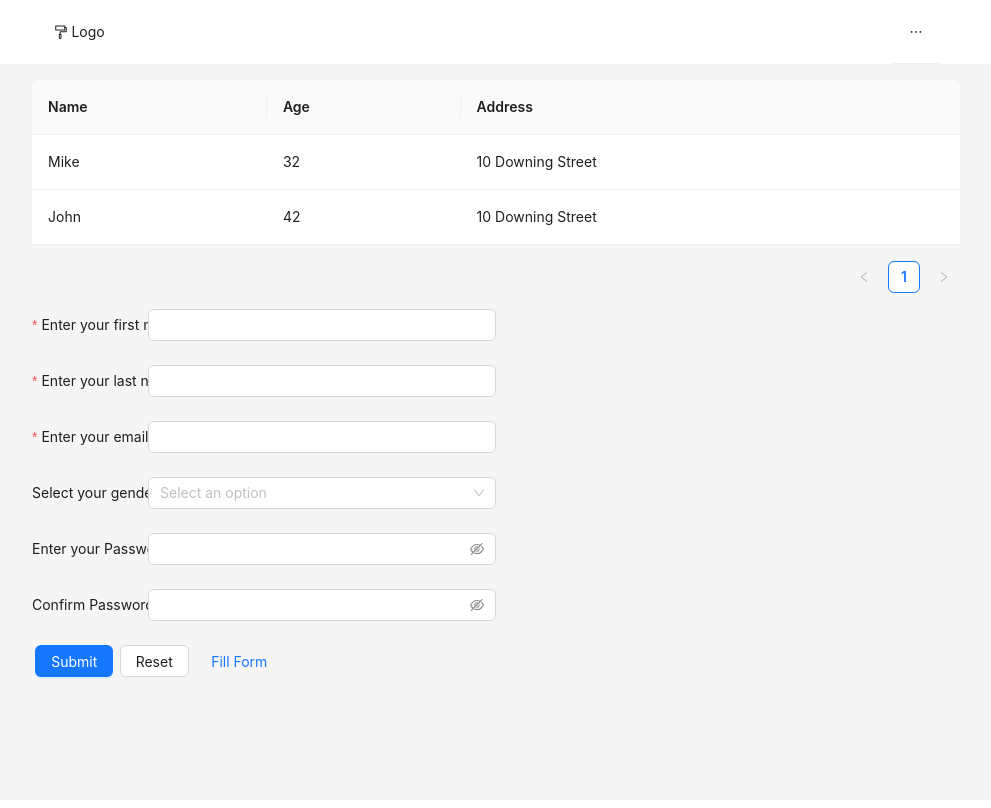
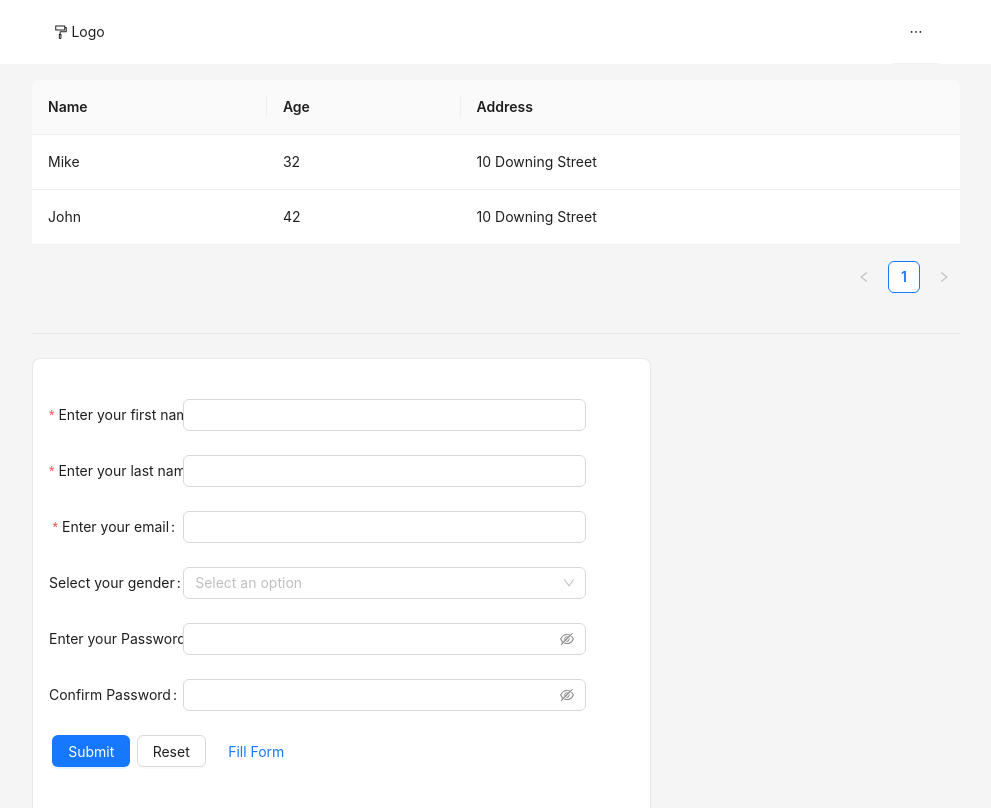
Before and after one commit to abh1sh3kk/exploring-antd, a React (Vite) app: page / in a window 1280 px wide. Shown: the top 808 px of the page, without its empty margins (144-1135 px from the left). Built offline with nearby package versions, Linux system fonts and the light colour scheme.

Commit message:
bg color in form

```diff
--- a/src/App.jsx
+++ b/src/App.jsx
@@ -150,22 +150,16 @@ const App = () => {
             </Header>
 
             <Layout className="main-section">
-                {/* <Sider
-                    style={{ backgroundColor: "#f0f0f0" }}
-                    collapsed={collapsed}
-                    onCollapse={(value) => setCollapsed(value)}
-                >
-                    <Menu style={{ backgroundColor: "#f0f0f0" }} mode="inline" items={menuItems} />
-                </Sider> */}
 
                 <Content style={{ padding: "1rem" }} className="dynamic-width">
-                    <Row gutter={5}>
+                    <Row >
                         <Col span={24}>
                             <Table dataSource={dataSource} columns={columns} />
                         </Col>
                     </Row>
+                    <Divider />
                     <Row>
-                        <Col span={24} md={{ span: 12 }}>
+                        <Col span={24} md={{ span: 16 }}>
                             <FormPractice />
                         </Col>
                     </Row>
--- a/src/components/FormPractice.jsx
+++ b/src/components/FormPractice.jsx
@@ -1,4 +1,4 @@
-import { Button, Form, Input, Select } from "antd";
+import { Button, Form, Input, Select, Typography } from "antd";
 import Password from "antd/es/input/Password";
 import React from "react";
 
@@ -26,6 +26,7 @@ function FormPractice() {
     return (
         <Form
             name="practise_form"
+            className="my-form"
             form={form}
             autoComplete="off"
             labelCol={{ span: 6 }}
--- a/src/index.css
+++ b/src/index.css
@@ -9,8 +9,18 @@
   flex-direction: column;
   justify-content: center;
   align-items: center;
+  min-height: 100vh;
 }
 
 .button {
   margin-inline: 0.2rem;
 }
+
+.my-form {
+  background-color: white;
+  padding: 2.5rem 4rem 2rem 1rem;
+  margin-bottom: 1rem;
+  /* box-shadow: 2px 2px 2px black; */
+  border-radius: 8px;
+  border: 1px solid rgba(200, 200, 200, 0.41);
+}
```
